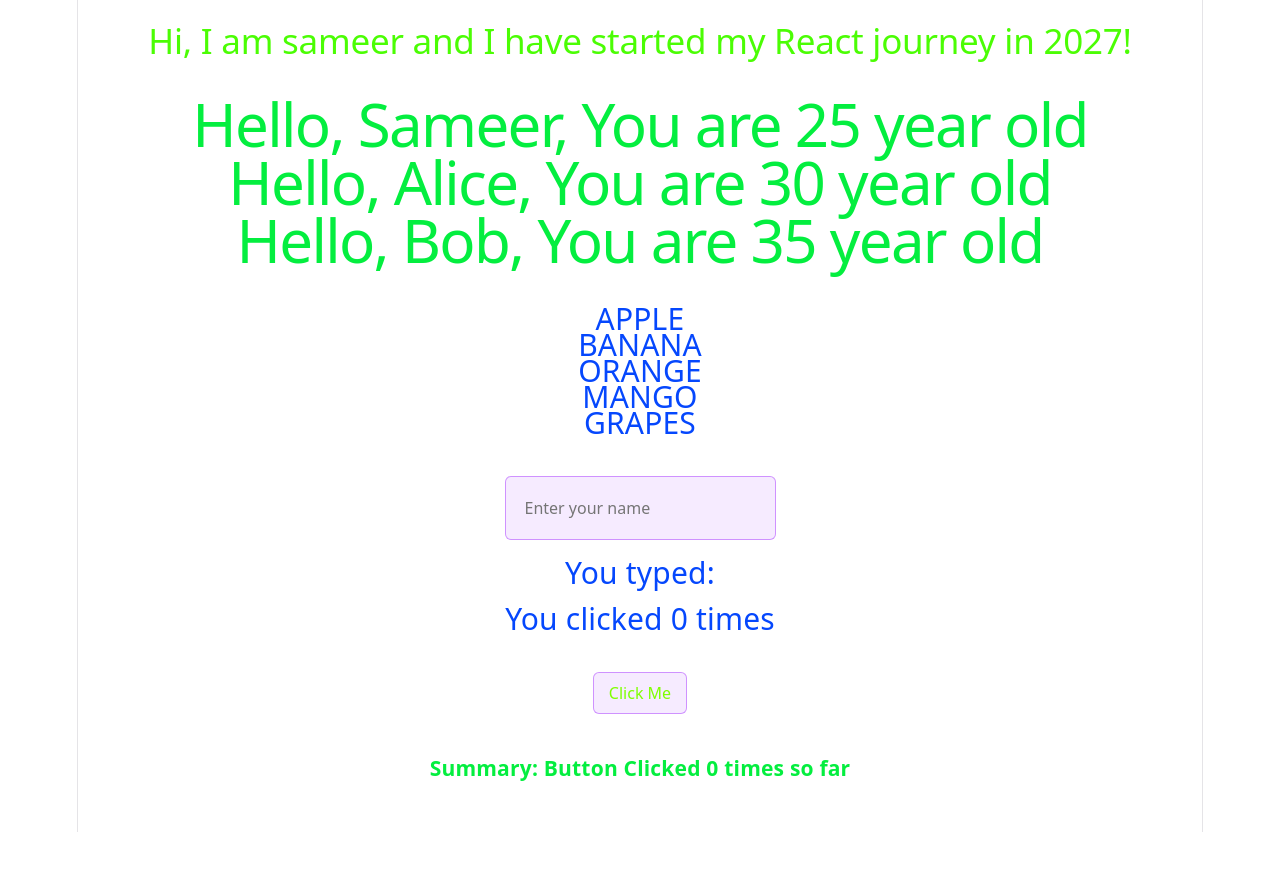
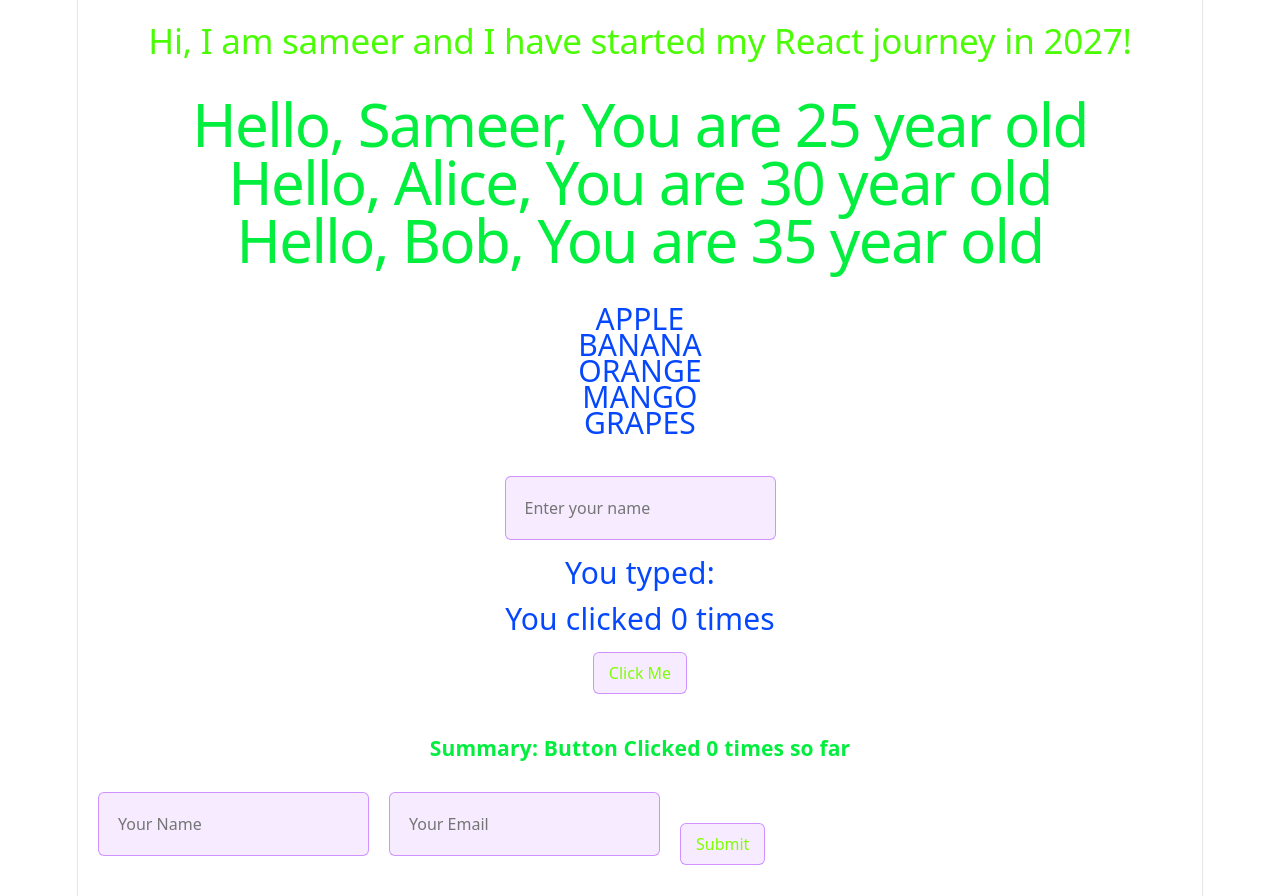
Before and after one commit to Okasha00/React-Demos, a React (Vite) app: page / in a window 1280 px wide. Before the commit the page ends 832 px from the top, so only its background shows below. Built offline with nearby package versions, Linux system fonts and the light colour scheme.

Commit message:
Added new component SimpleForm.jsx

```diff
--- a/src/App.jsx
+++ b/src/App.jsx
@@ -6,6 +6,7 @@ import PeopleList from './PeopleList';
 import FruitList from './FruitList';
 import NameInput from './NameInput';
 import Summary from './Summary';
+import SimpleForm from './SimpleForm';
 
 
 
@@ -34,10 +35,12 @@ function App() {
 
   <Counter count={count} onIncrement={() => setCount(count + 1)} />
   <Summary count={count} />
+  <SimpleForm />
 
     </div>
   );
 
 }
 
+
 export default App;
--- /dev/null
+++ b/src/SimpleForm.jsx
@@ -0,0 +1,39 @@
+import React, { useState } from "react";
+
+function SimpleForm() {
+    const [formData, setFormData] = useState({name: "", email: ""});
+
+    const handleChange = (e) =>{
+        setFormData ({...formData, [e.target.name]: e.target.value});
+    };
+
+    const handleSubmit = (e) => {
+        e.preventDefault();
+        console.log("Submiited:",formData);
+    };
+
+    return (
+        < form onSubmit={handleSubmit}>
+            <input
+            type="text"
+            name="name"
+            value={formData.name}
+            onChange={handleChange}
+            placeholder="Your Name"
+            />
+
+            <input
+            type="email"
+            name="email"
+            value={formData.email}
+            onChange={handleChange}
+            placeholder="Your Email"
+            />
+
+            <button type="submit">Submit</button>
+
+        </form>
+    );
+}
+
+export default SimpleForm;
--- a/src/index.css
+++ b/src/index.css
@@ -149,3 +149,21 @@ input {
 button {
   margin-top: 40px;
 }
+
+
+
+input {
+  margin-bottom: 20px;
+}
+
+button {
+  margin-top: 20px;
+  gap: 20px;
+  align-items: center;
+}
+
+form {
+  display: flex;
+  gap: 20px;
+  align-items: center;
+}
```
